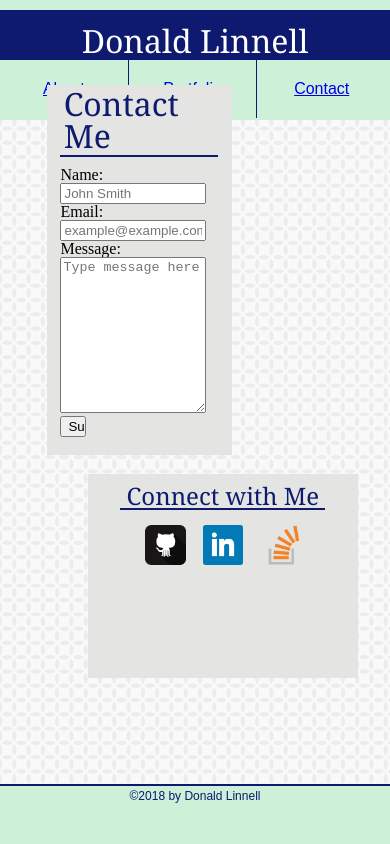
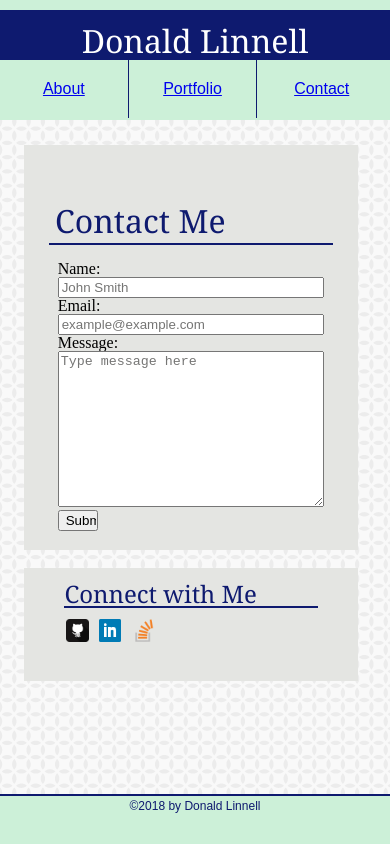
Before and after one commit to dlinnell2/Responsive-Portfolio, a plain HTML site: page contact.html in a window 390 px wide. Drawn offline with Linux system fonts and the light colour scheme.

Commit message:
Completes responsiveness across all sizes

```diff
--- a/assets/css/style.css
+++ b/assets/css/style.css
@@ -2,8 +2,15 @@
     box-sizing: border-box;
 }
 
+html {
+    height: 100%;
+}
+
 body {
     background-image: url("../images/background.png");
+    height: 100%;
+    margin: 0;
+    padding: 0;
 }
 
 h1, h3, h4 {
@@ -14,9 +21,14 @@ h2, p, footer {
     font-family: 'Arial', 'Helvetica Neue', Helvetica, sans-serif;
 }
 
+#container {
+    min-height: 100%;
+    position: relative;
+    padding-bottom: 15%;
+}
+
 header {
     position: fixed;
-    top: 2%;
     background-color:#ccf0d8;
     height: 60px;
     width: 100%;
@@ -68,15 +80,17 @@ header {
 
 #wrapper {
     width: 960px;
-    position: absolute;
+    position: relative;
     top: 85px;
     left: 10.5%;
+    min-height: 100%;
 }
 
 aside {
     width: 270px;
     float: right;
     background-color: rgb(228, 229, 226);
+    position: relative;
 }
 
 #connect {
@@ -103,7 +117,6 @@ h4 {
 
 .rightLink {
     float: left;
-    height: 33%;
     width: 33%;
     padding: 5%;
 }
@@ -129,6 +142,7 @@ section {
     float: left;
     background-color: rgb(228, 229, 226);
     padding-bottom: 10%;
+    position: relative;
 }
 
 #profilePicture {
@@ -149,10 +163,10 @@ p.two {
 }
 
 footer {
-    position: fixed;
+    position: absolute;
     bottom: 0;
     width: 100%;
-    height: 60px;
+    height: 50px;
     background-color: #ccf0d8;
     color: #0e1a6f;
     border-top-style: solid;
@@ -260,6 +274,22 @@ textarea {
         width: 100%;
     }
 
+    form {
+        margin: 0 10%;
+    }
+
+    .input {
+        width: 100%;
+    }
+
+    textarea {
+        width: 100%;
+    }
+
+    #contactForm {
+        margin-left: 0;
+    }
+
 
 }
 
@@ -273,6 +303,40 @@ textarea {
         width: 40%;
         right: 1%;
     }
+
+    section {
+        width: 90%;
+        margin-left: 5%;
+        float:none;
+    }
+
+    aside {
+        width: 90%;
+        margin-left: 5%;
+    }
+
+    wrapper {
+        left: 0;
+    }
+
+    h4{
+        text-align: left;
+    }
+
+    .rightLink {
+        width: 15%;
+        padding: 5px;
+    }
+
+    #links {
+        margin-left: 11%;
+        margin-bottom: 20%;
+    }
+
+    #container {
+        padding-bottom: 20%;
+    }
+
 }
 
 @media screen and (max-width: 640px) {
@@ -305,4 +369,8 @@ textarea {
         font-size: 16px;
         padding: 21px 0;
     }
+
+    #container {
+        padding-bottom: 25%;
+    }
 }
--- a/contact.html
+++ b/contact.html
@@ -11,6 +11,8 @@
 </head>
 
 <body>
+
+    <div id="container">
 
    <!-- Header across entire top - sticky -->
    <header>
@@ -29,7 +31,7 @@
 
     </header>
 
-    <div id="wrapper">
+    <div id="wrapper" class="clearfix">
 
         <!-- Contact form -->
         <section>
@@ -94,5 +96,7 @@
 
     </footer>
 
+    </div>
+
 </body>
 </html>
```
Also changed, not shown: index.html (+19 -6 lines), portfolio.html (+22 -11 lines).
